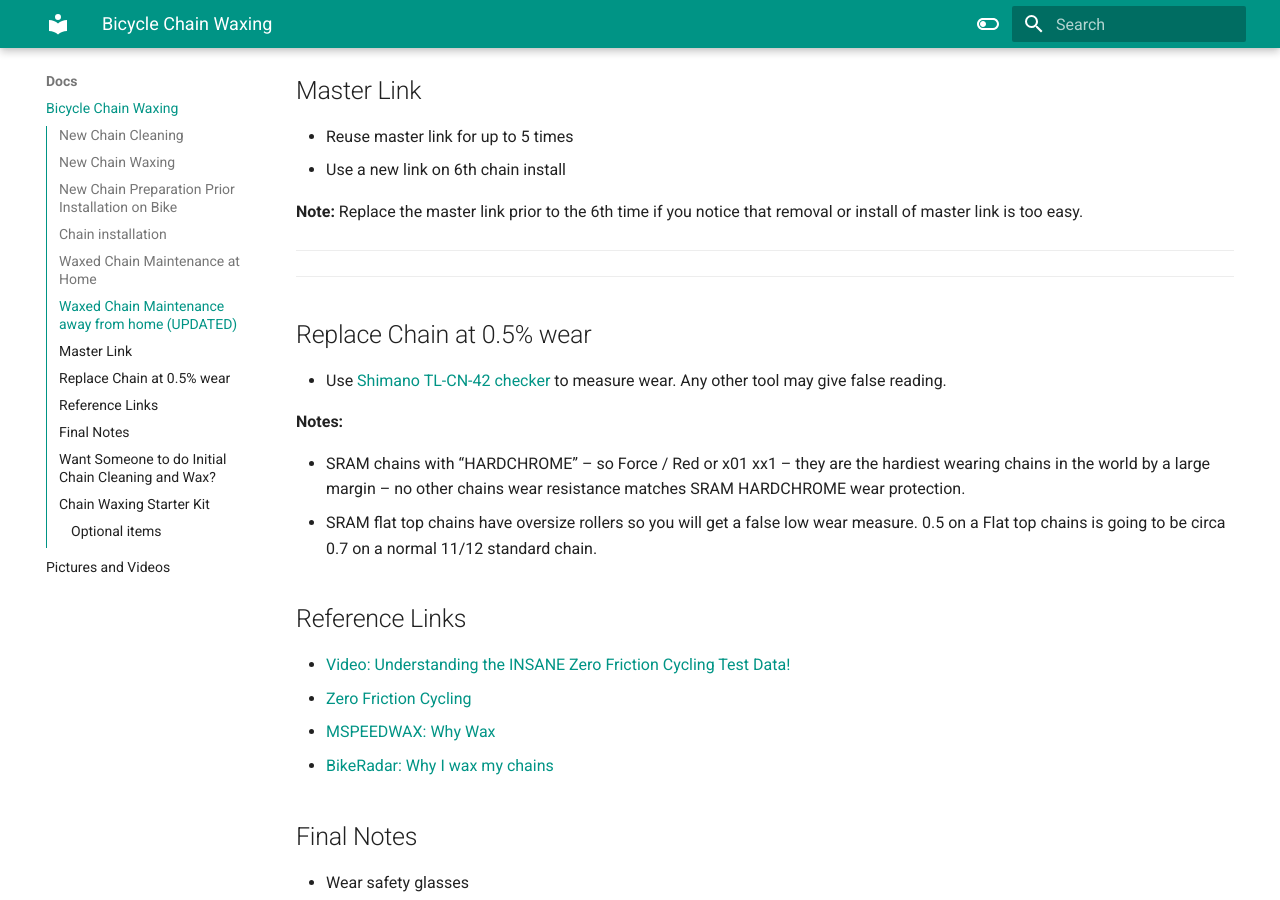
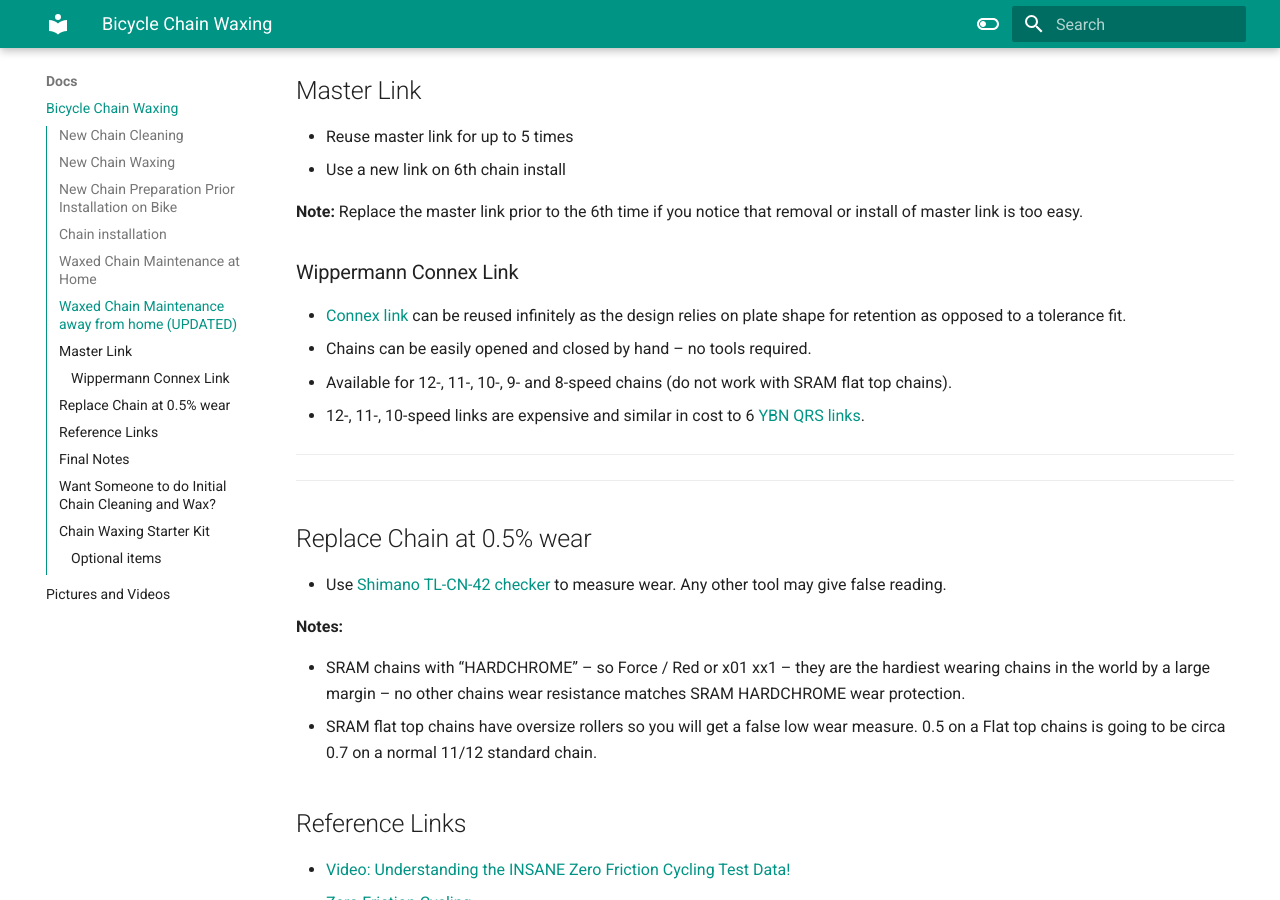
Before and after one commit to rneher-igel/Neher, an MkDocs documentation site: the page built from docs/Docs/Bicycle-Chain-Waxing.md, in a window 1280 px wide and 900 px high, scrolled down 4690 px. Built offline with MkDocs 1.6.1 and Material for MkDocs 9.7.7, drawn with Linux system fonts in a browser that asks for light colours.

Commit message:
wippermann connect links

```diff
--- a/docs/Docs/Bicycle-Chain-Waxing.md
+++ b/docs/Docs/Bicycle-Chain-Waxing.md
@@ -121,6 +121,13 @@ flowchart TD
 
 **Note:** Replace the master link prior to the 6th time if you notice that removal or install of master link is too easy.
 
+### Wippermann Connex Link
+
+- [Connex link](https://www.connexchain.com/en/connectors/detail/connex-link) can be reused infinitely as the design relies on plate shape for retention as opposed to a tolerance fit.
+- Chains can be easily opened and closed by hand – no tools required.
+- Available for 12-, 11-, 10-, 9- and 8-speed chains (do not work with SRAM flat top chains).
+- 12-, 11-, 10-speed links are expensive and similar in cost to 6 [YBN QRS links](https://moltenspeedwax.com/collections/ybn-master-links).
+
 -----
 
 -----
```
